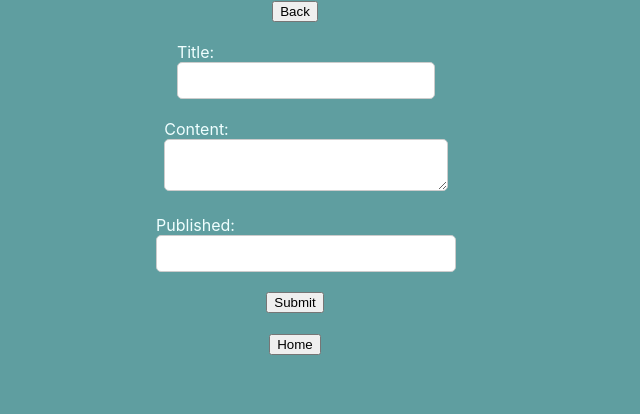
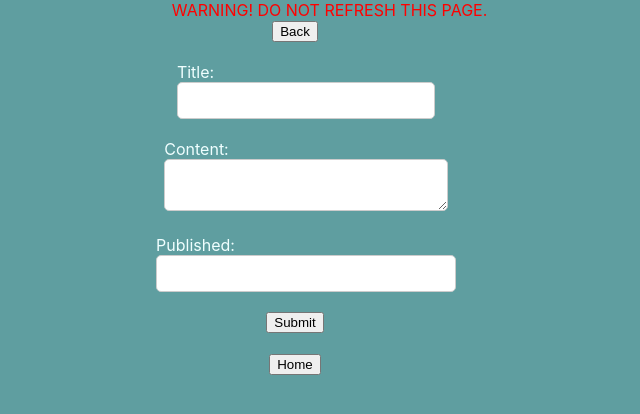
Before and after one commit to satyasonu/frontend-react-posts, a React (Create React App) app: page /add in a window 1280 px wide. Shown: the top 414 px of the page, without its empty margins (345-985 px from the left). Built offline with nearby package versions, Linux system fonts and the light colour scheme.

Commit message:
changes ind, warning,

```diff
--- a/public/index.html
+++ b/public/index.html
@@ -2,7 +2,7 @@
 <html lang="en">
   <head>
     <meta charset="utf-8" />
-    <link rel="icon" href="%PUBLIC_URL%/favicon.ico" />
+    <link rel="icon" href="%PUBLIC_URL%/IND.ico" />
     <meta name="viewport" content="width=device-width, initial-scale=1" />
     <meta name="theme-color" content="#000000" />
     <meta
@@ -24,7 +24,7 @@
       work correctly both with client-side routing and a non-root public URL.
       Learn how to configure a non-root public URL by running `npm run build`.
     -->
-    <title>React App</title>
+    <title>Posts</title>
   </head>
   <body>
     <noscript>You need to enable JavaScript to run this app.</noscript>
--- a/src/components/add.js
+++ b/src/components/add.js
@@ -58,6 +58,7 @@ const Add = () => {
 
   return (
     <form onSubmit={handleSubmit} className="centered-form">
+      <div className="scroll">WARNING! DO NOT REFRESH THIS PAGE.</div>
       <Link to="/read" disabled= {show}><button disabled= {show}>Back</button></Link><br></br>
       { show && <p>You will be redirected to the main page in {count} seconds...</p>}
       <div>
--- a/src/components/edit.js
+++ b/src/components/edit.js
@@ -60,6 +60,7 @@ const Edit = () => {
 
   return (
     <form onSubmit={handleSubmit} className="centered-form">
+      <div className="scroll">WARNING! DO NOT REFRESH THIS PAGE.</div>
       <Link to="/"><button disabled= {show}>Home</button></Link>
       { show && <p>You will be redirected to the main page in {count} seconds...</p>}
       <div>
--- a/src/components/latest.js
+++ b/src/components/latest.js
@@ -5,10 +5,10 @@ export default function Latest(){
   const [data, setData] = useState([]);
   const [published, setPublished] = useState("")
   const [error, setError] = useState(null);
-  const [isLoading, setIsLoading] = useState(false);
+  // const [isLoading, setIsLoading] = useState(false);
 
   useEffect(() => {
-    setIsLoading(true);
+    // setIsLoading(true);
     // fetch('http://20.74.186.220:8000/posts/latest')
     fetch('/posts/latest',{
       mode: 'cors'
@@ -18,17 +18,17 @@ export default function Latest(){
         setData(data['Latest Post']);
         setPublished(data['Latest Post']['published'].toString());
         // console.log((data['Latest Post']['published'].toString()))
-        setIsLoading(false);
+        // setIsLoading(false);
       })
       .catch(error => {
         setError(error);
-        setIsLoading(false);
+        // setIsLoading(false);
       });
   }, []);
 
-  if (isLoading) {
-    return <div>Loading...</div>;
-  }
+  // if (isLoading) {
+  //   return <div>Loading...</div>;
+  // }
 
   if (error) {
     return <div>Error: {error.message}. Please refresh to see error. If it still persists, mail to sbssunu@gmail.com</div>;
@@ -36,6 +36,7 @@ export default function Latest(){
 
   return (
     <div>
+      <div className="scroll">WARNING! DO NOT REFRESH THIS PAGE.</div>
       <div className='topbtn'>
         <Link to="/"><button>Back</button></Link>
         {/* <Link to="/latest"><button>Latest Post</button></Link> */}
--- a/src/components/read.js
+++ b/src/components/read.js
@@ -5,11 +5,11 @@ import '../index.css'
 export default function Read(){
   const [data, setData] = useState([]);
   const [error, setError] = useState(null);
-  const [isLoading, setIsLoading] = useState(false);
+  // const [isLoading, setIsLoading] = useState(false);
   const [s, setS] = useState("")
 
   useEffect(() => {
-    setIsLoading(true);
+    // setIsLoading(true);
     fetch('/posts', {
     // fetch('http://127.0.0.1:8000/posts',{
       mode: 'cors'
@@ -18,17 +18,17 @@ export default function Read(){
       .then(data => {
         setData(data.data);
         // console.log(data)
-        setIsLoading(false);
+        // setIsLoading(false);
       })
       .catch(error => {
         setError(error);
-        setIsLoading(false);
+        // setIsLoading(false);
       });
   }, []);
 
-  if (isLoading) {
-    return <div className='topbtn'>Loading...<Link to="/"><button>Back</button></Link></div>;
-  }
+  // if (isLoading) {
+  //   return <div className='topbtn'>Loading...<Link to="/"><button>Back</button></Link></div>;
+  // }
 
   if (error) {
     return <div className='topbtn'>Error: {error.message}. Please refresh to see error. If it still persists, mail to sbssunu@gmail.com<Link to="/"><button>Back</button></Link></div>;
@@ -36,6 +36,7 @@ export default function Read(){
 
   return (
     <div>
+      <div className="scroll">WARNING! DO NOT REFRESH THIS PAGE.</div>
       <div className='topbtn'>
         <Link to="/"><button>Back</button></Link>
         <Link to="/latest"><button>Latest Post</button></Link>
--- a/src/components/search.js
+++ b/src/components/search.js
@@ -39,6 +39,8 @@ const Search = () => {
     else if(data !== undefined)
       return (
             <div >
+                <div className="scroll">WARNING! DO NOT REFRESH THIS PAGE.</div>
+
                 <div className='topbtn'>
                     <Link to="/read"><button>Back</button></Link>
                     <Link to="/latest"><button>Latest Post</button></Link>
--- a/src/index.css
+++ b/src/index.css
@@ -52,3 +52,19 @@ Link{
   width: 100%;
   max-width: 400px;
 }
+
+
+.scroll {
+  animation: scroll 50s linear infinite;
+  color: rgb(255, 0, 0);
+  text-size-adjust: 100px;
+}
+
+@keyframes scroll {
+  0% {
+    transform: translateX(0);
+  }
+  100% {
+    transform: translateX(100%);
+  }
+}
```
Also changed, not shown: 2 other files (tests, documents, lock files or other folders).
